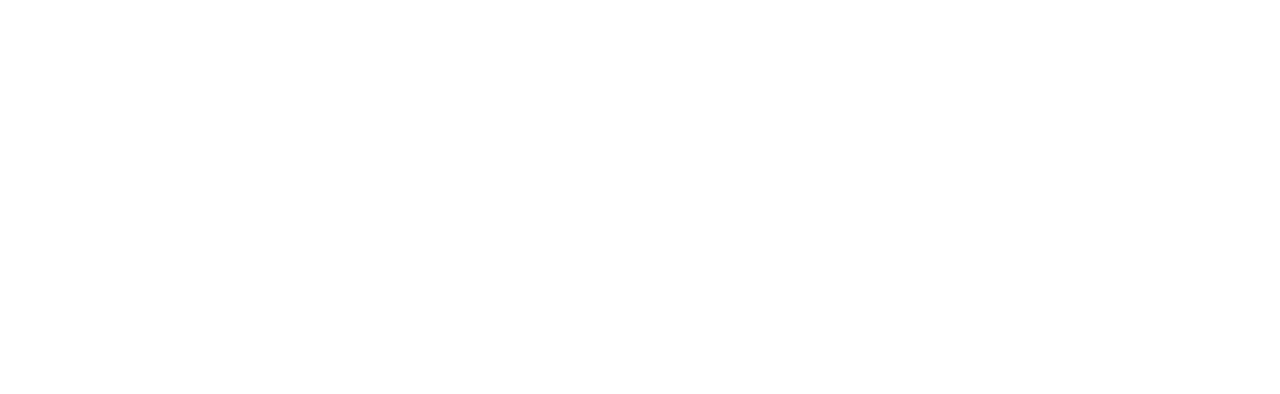
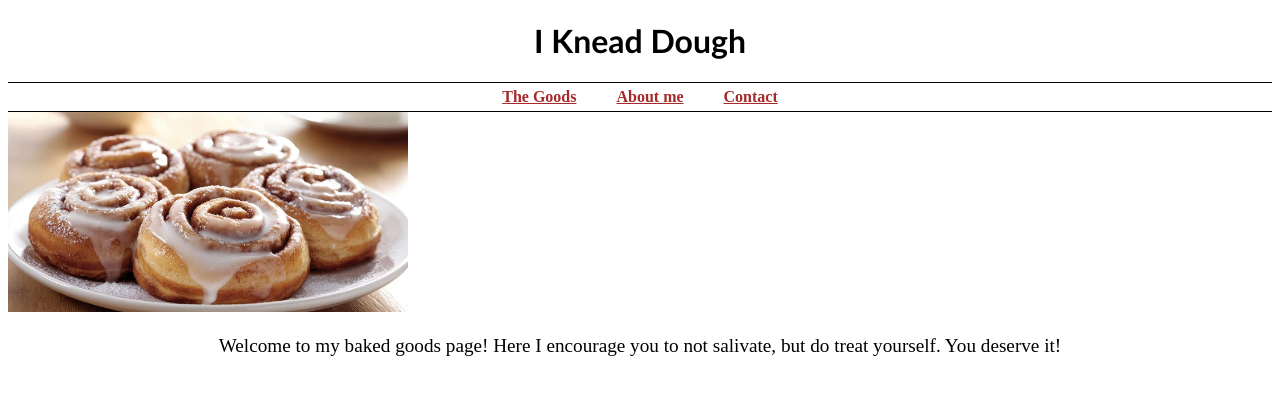
Before and after one commit to ButterMyLoaf23/IKneadDough, a plain HTML site: page index.html in a window 1280 px wide. Drawn offline with Linux system fonts and the light colour scheme.

Commit message:
Added hero image and started css with minor changes to index

```diff
--- a/dough.css
+++ b/dough.css
@@ -0,0 +1,55 @@
+body {
+    background-color: white;
+}
+
+h1 {
+    text-align: center;
+    font-family:'Trebuchet MS', 'Lucida Sans Unicode', 'Lucida Grande', 'Lucida Sans', Arial, sans-serif;
+}
+
+header{
+    text-align: center;
+}
+
+header a {
+    justify-content: space-around;
+    padding: 5px 10px;
+    color: brown;
+    font-weight: bold;
+}
+
+.nav-wrap {
+    display: flex;
+    align-items: center;
+    justify-content: center;
+    gap: 15px;
+    margin-top: 10px;
+}
+
+.line {
+    flex-grow: 1;
+    height: 1px;
+    background-color: black;
+}
+
+.links {
+    display: flex;
+    gap: 20px;
+    justify-content: center;
+}
+
+.links a {
+    color: brown;
+    padding: 5px 10px;
+}
+
+img {
+    width: 400px;
+    height: 200px;
+
+}
+
+.hero-text {
+    text-align: center;
+    font-size: 1.2em;
+}
--- a/index.html
+++ b/index.html
@@ -4,9 +4,26 @@
     <meta charset="UTF-8">
     <meta name="viewport" content="width=device-width, initial-scale=1.0">
     <title>I Knead Dough</title>
-    <link ref="stylesheet" href="dough.css">
+    <link rel="stylesheet" href="dough.css" />
 </head>
 <body>
-
+    <header>
+        <h1>I Knead Dough</h1>
+            <div class="nav-line">
+                <div class="line"></div>
+                <nav class="links">
+                <a href="index.html">The Goods</a>
+                <a href="#">About me</a>
+                <a href="#">Contact</a>
+                </nav>
+                <div class="line"></div>
+        </div>
+    </header>
+    <section class="hero-img">
+        <img src="images/cinnamon-rolls.jpg" alt="Hero Image">
+    </section>
+    <section class="hero-text">
+        <p>Welcome to my baked goods page! Here I encourage you to not salivate, but do treat yourself. You deserve it!</p>
+    </section>
 </body>
 </html>
```
Also changed, not shown: images/cinnamon-rolls.jpg (added).
